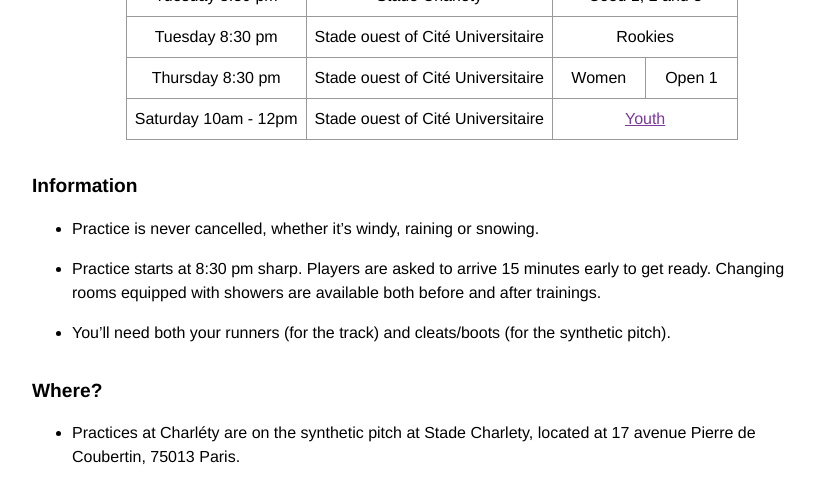
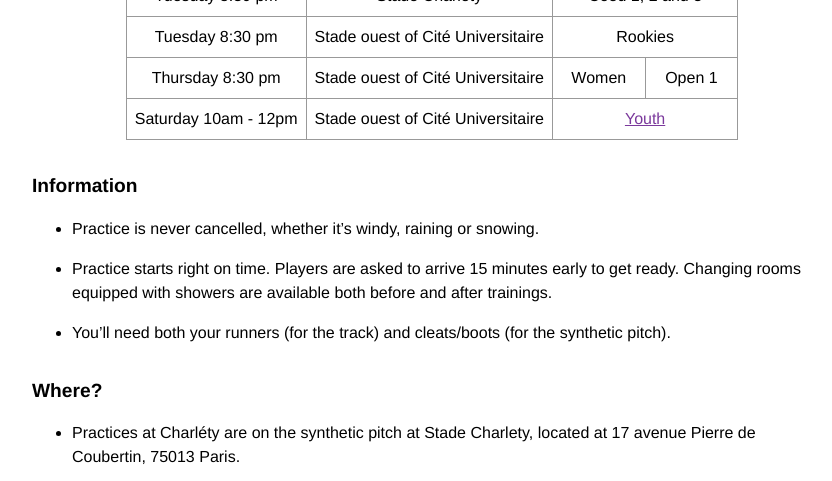
Before and after one commit to ahouhpuc/ahouhpuc.github.io, a Jekyll site: the page built from practices.markdown, in a window 1280 px wide and 900 px high, scrolled down 985 px, cut to the strip 0-481 px from the top of the window. Shown: the whole strip, without its empty margins (208-1040 px from the left). Built offline with Jekyll 4.4.1, drawn with Linux system fonts in a browser that asks for light colours.

Commit message:
Fix warning on training beginning

```diff
--- a/practices.markdown
+++ b/practices.markdown
@@ -62,7 +62,7 @@
 ## Information
 
 * Practice is never cancelled, whether it’s windy, raining or snowing.
-* Practice starts at 8:30 pm sharp. Players are asked to arrive 15 minutes early to get ready. Changing rooms equipped with showers are available both before and after trainings.
+* Practice starts right on time. Players are asked to arrive 15 minutes early to get ready. Changing rooms equipped with showers are available both before and after trainings.
 * You’ll need both your runners (for the track) and cleats/boots (for the synthetic pitch).
 
 ## Where?
--- a/youth.markdown
+++ b/youth.markdown
@@ -33,7 +33,7 @@
 ## Information
 
 * Practice is never cancelled, whether it’s windy, raining or snowing.
-* Practice starts at 10 pm sharp. Players are asked to arrive 15 minutes early to get ready. Changing rooms equipped with showers are available both before and after trainings.
+* Practice starts right on time. Players are asked to arrive 15 minutes early to get ready. Changing rooms equipped with showers are available both before and after trainings.
 
 <p> It is readily accessible by public transport:</p>
 
```
